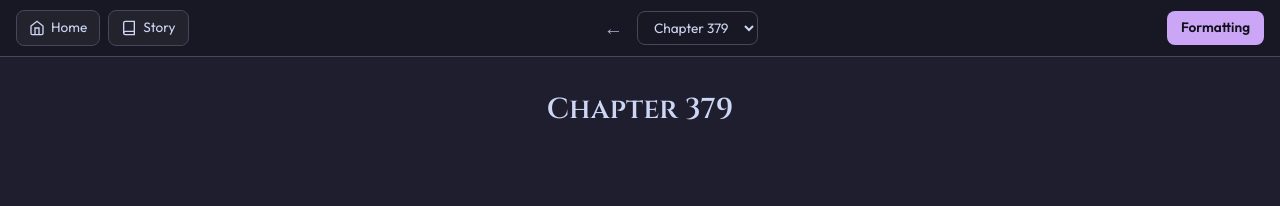
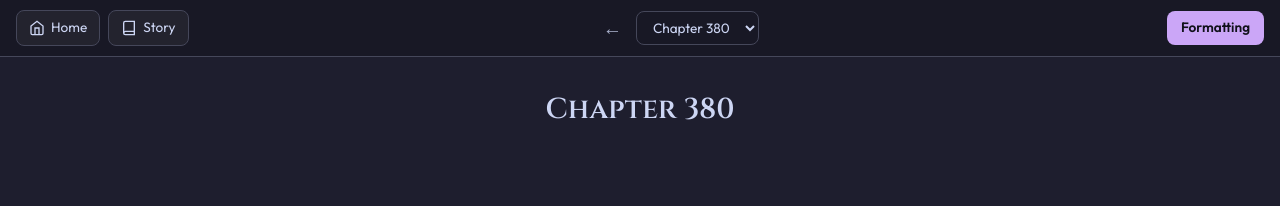
Before and after one commit to soleumn/soleumn.github.io, a Jekyll site: the page built from _chapters/gsgw/ch380.md, in a window 1280 px wide and 900 px high. Shown: the top 206 px of the window. Built offline with Jekyll 4.4.1, drawn with Linux system fonts in a browser that asks for light colours; some web fonts are replaced; comment, search, counter and statistics services are not loaded.

Commit message:
Update ch380.md

```diff
--- a/_chapters/gsgw/ch380.md
+++ b/_chapters/gsgw/ch380.md
@@ -1,7 +1,7 @@
 ---
-title: "Chapter 379"
+title: "Chapter 380"
 categories: gsgw
-capitulo: 379
+capitulo: 380
 ---
 
 <br>Walking along a mountain path at night is a dangerous thing.
```
